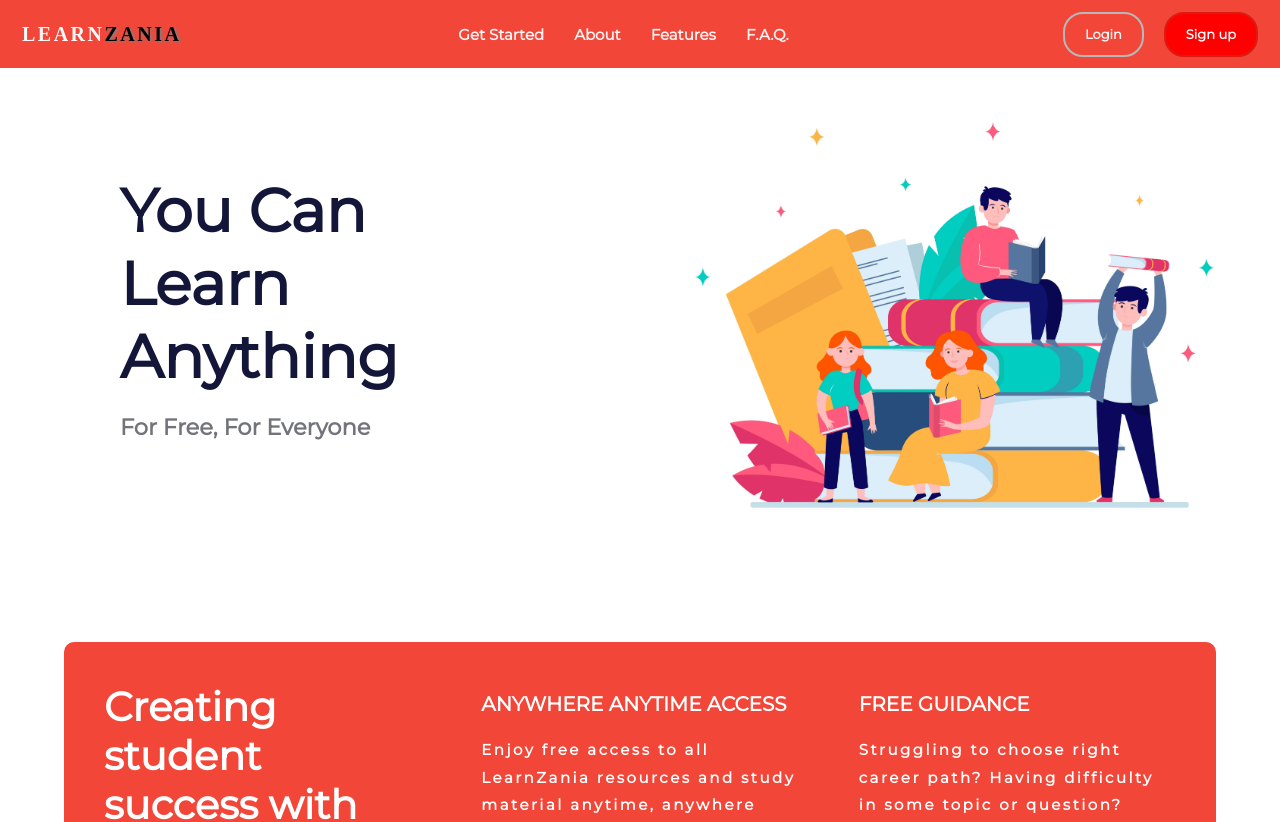
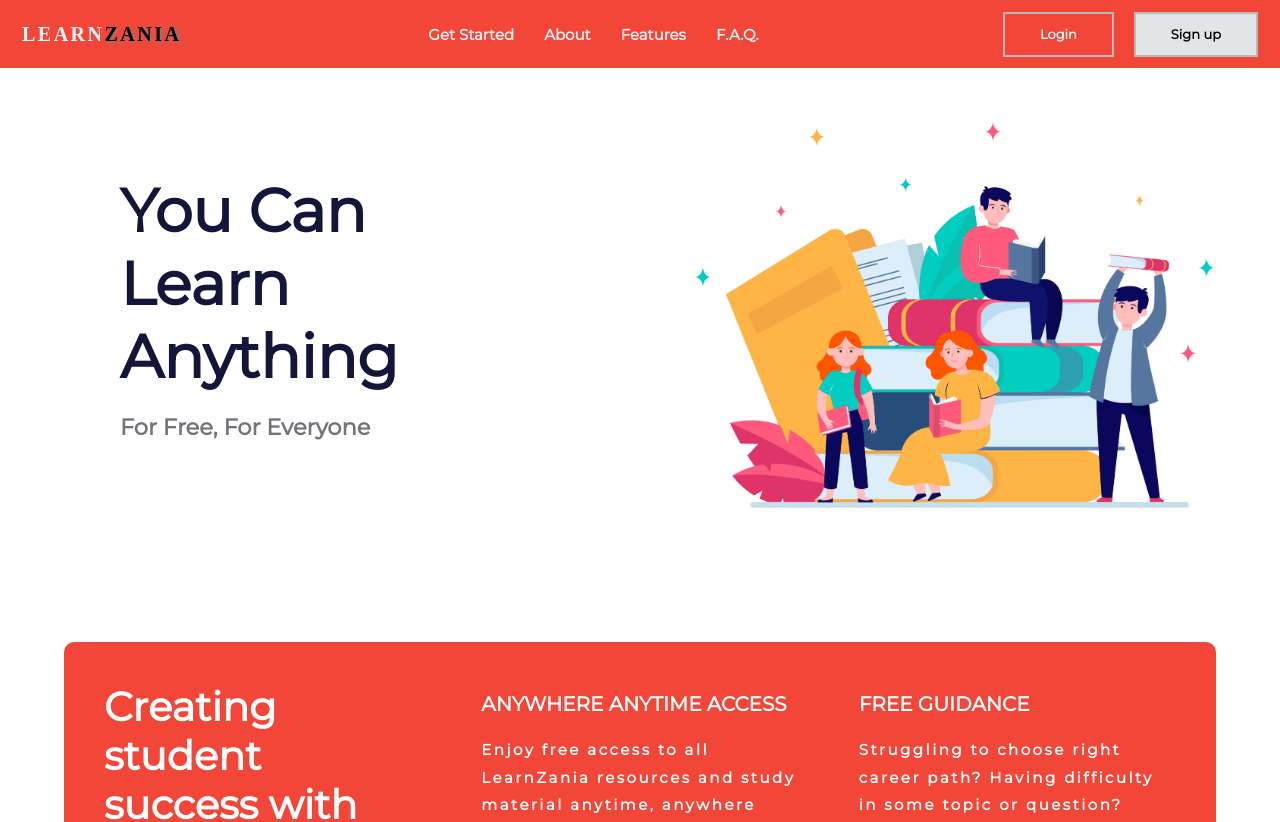
Before and after one commit to Akshima-Ghai/OneEducationalWebsiteForAll, a React (Create React App) app: page / in a window 1280 px wide. Shown: the top 822 px of the page. Built offline with nearby package versions, Linux system fonts and the light colour scheme.

Commit message:
button changed

```diff
--- a/src/components/Header/Header.css
+++ b/src/components/Header/Header.css
@@ -60,10 +60,10 @@
 }
 
 .header__btn--login a {
-  border-radius: 20px;
+  /* border-radius: 20px; */
   margin-right: 2rem;
-  padding-right: 20px;
-  padding-left: 20px;
+  padding-right: 35px;
+  padding-left: 35px;
   color: whitesmoke;
   border: 2px solid #b8b8b8;
   font-weight: bold;
@@ -76,17 +76,18 @@
 }
 
 .header__btn--get a {
-  border-radius: 20px;
+  /* border-radius: 20px; */
   margin-right: 1rem;
-  color: white;
-  padding-right: 20px;
-  padding-left: 20px;
-  border: 2px solid #dc1c13;
-  background-color: #ff0000;
+  /* color: white; */
+  padding-right: 35px;
+  padding-left: 35px;
+  background-color: #e2e5e8;
+  border: 2px solid #b8b8b8;
+  color: black;
 }
 
 .header__btn--get a:hover {
-  background-color: #e2e5e8;
+  background-color: #cabfbf;
   border: 2px solid #b8b8b8;
   color: black;
 }
```
